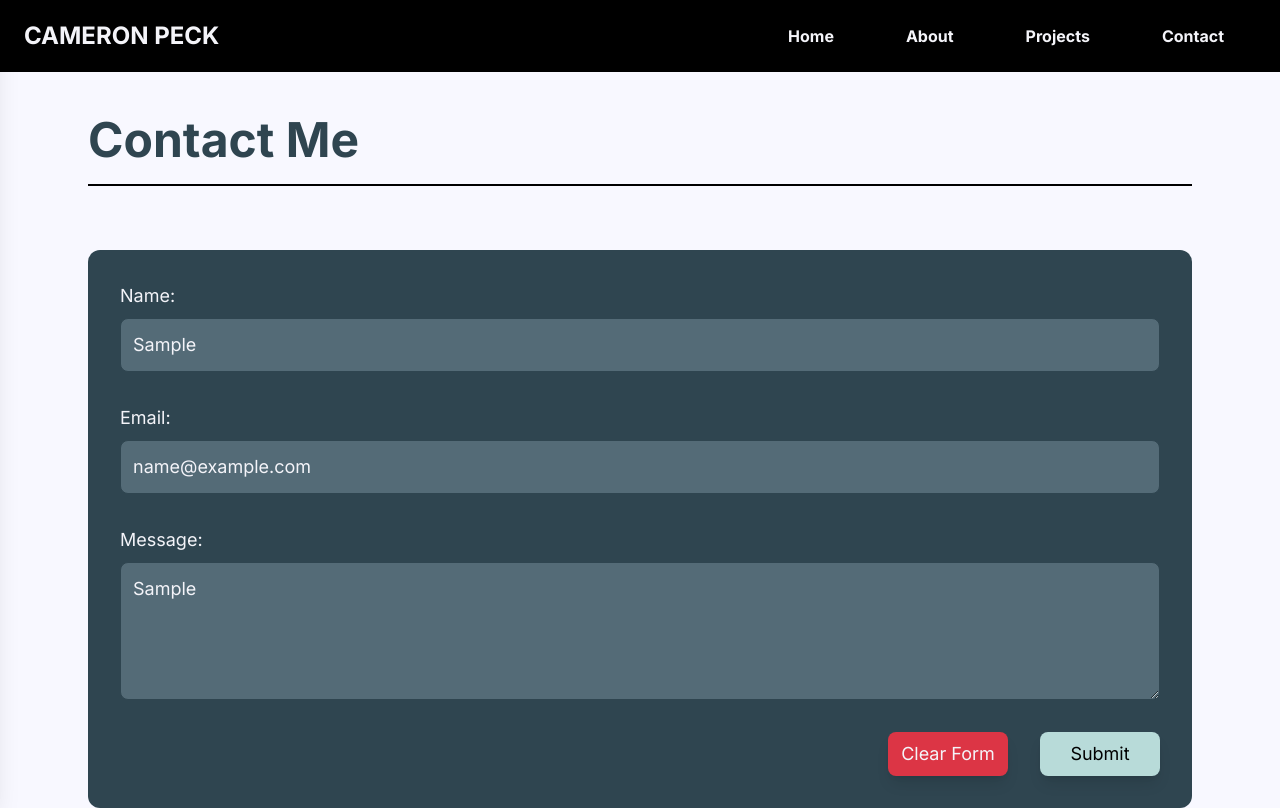
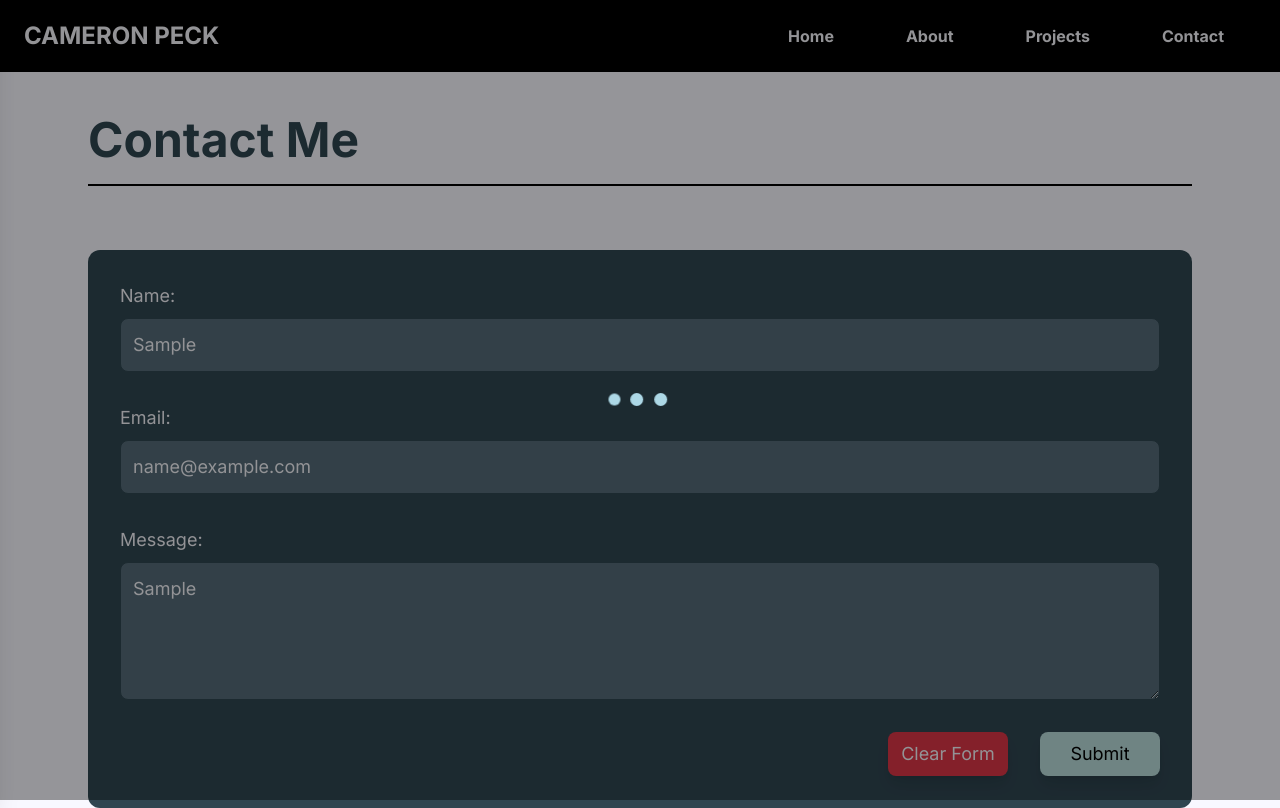
Before and after one commit to cam-peck/portfolio, a Next.js app: page /contact in a window 1280 px wide. Both pictures are taken after typing "Sample", "name@example.com", "Sample" into the empty fields and a click on the button "Submit". Built offline with nearby package versions, Linux system fonts and the light colour scheme; no server answers.

Commit message:
test error handling for route

```diff
--- a/components/contact-form.tsx
+++ b/components/contact-form.tsx
@@ -1,13 +1,13 @@
 import React, { useState } from 'react';
 import TextInput from './inputs/text-input';
 import TextareaInput from './inputs/textarea-input';
+import LoadingSpinner from './loading-spinner';
 
 export default function ContactForm() {
   const [name, setName] = useState<string>('');
   const [email, setEmail] = useState<string>('');
   const [message, setMessage] = useState<string>('');
   const [loading, setLoading] = useState<boolean>(false);
-  const [firebaseError, setFirebaseError] = useState<boolean>(false);
 
   const clearForm = () => {
     setName('');
@@ -26,13 +26,17 @@ export default function ContactForm() {
       body: JSON.stringify({ name, email, message }),
     };
     try {
-      await fetch('/api/firebase', req);
+      const response = await fetch('/api/firebase', req);
+      console.log(response);
+      if (response.status !== 200) {
+        throw new Error();
+      }
       setLoading(false);
       clearForm();
       alert('Submit successful! Thanks for reaching out.');
     } catch (err) {
       setLoading(false);
-      setFirebaseError(true);
+      alert('We encountered an error on our end. Please try to submit again later.');
       console.error(err);
     }
   };
@@ -63,6 +67,7 @@ export default function ContactForm() {
           Submit
         </button>
       </div>
+      {loading ? <LoadingSpinner /> : ''}
     </form>
   );
 }
--- a/components/inputs/text-input.tsx
+++ b/components/inputs/text-input.tsx
@@ -24,6 +24,7 @@ export default function TextInput({ labelText, name, placeholder, value, onChang
         onChange={(event) => onChange(event.target.value)}
         placeholder={placeholder}
         type="text"
+        required
       />
     </div>
   );
--- a/components/inputs/textarea-input.tsx
+++ b/components/inputs/textarea-input.tsx
@@ -22,6 +22,7 @@ export default function TextareaInput({ labelText, name, placeholder, value, onC
         onChange={(event) => onChange(event.target.value)}
         name="message"
         placeholder={placeholder}
+        required
       />
     </div>
   );
--- /dev/null
+++ b/components/loading-spinner.tsx
@@ -0,0 +1,15 @@
+export default function LoadingSpinner() {
+  return (
+    <section
+      data-testid="loading-spinner"
+      className="fixed top-0 left-0 right-0 bottom-0 flex justify-center bg-black bg-opacity-40 items-center z-20"
+    >
+      <div className="lds-ellipsis">
+        <div />
+        <div />
+        <div />
+        <div />
+      </div>
+    </section>
+  );
+}
--- a/pages/api/firebase.ts
+++ b/pages/api/firebase.ts
@@ -22,8 +22,13 @@ const db = getFirestore(app);
 
 export default async function handler(req: NextApiRequest, res: NextApiResponse) {
   const { name, email, message } = req.body;
-  const newContactEntry = doc(collection(db, 'contact-data'));
-  const data = { name, email, message };
-  await setDoc(newContactEntry, data);
-  res.send(data);
+  try {
+    const newContactEntry = doc(collection(db, 'contact-data'));
+    const data = { name, email, message };
+    await setDoc(newContactEntry, data);
+    res.send(data);
+  } catch (err) {
+    console.error(err);
+    throw new Error('We encountered a serverside error.');
+  }
 }
--- a/styles/globals.css
+++ b/styles/globals.css
@@ -23,3 +23,72 @@ html {
 ::-webkit-scrollbar-thumb:hover {
   background-color: rgb(170, 170, 170);
 }
+
+/* Loading Spinner */
+
+.lds-ellipsis {
+  display: inline-block;
+  position: relative;
+  width: 80px;
+  height: 80px;
+}
+
+.lds-ellipsis div {
+  position: absolute;
+  top: 33px;
+  width: 13px;
+  height: 13px;
+  border-radius: 50%;
+  background: lightblue;
+  animation-timing-function: cubic-bezier(0, 1, 1, 0);
+}
+
+.lds-ellipsis div:nth-child(1) {
+  left: 8px;
+  animation: lds-ellipsis1 0.6s infinite;
+}
+
+.lds-ellipsis div:nth-child(2) {
+  left: 8px;
+  animation: lds-ellipsis2 0.6s infinite;
+}
+
+.lds-ellipsis div:nth-child(3) {
+  left: 32px;
+  animation: lds-ellipsis2 0.6s infinite;
+}
+
+.lds-ellipsis div:nth-child(4) {
+  left: 56px;
+  animation: lds-ellipsis3 0.6s infinite;
+}
+
+@keyframes lds-ellipsis1 {
+  0% {
+    transform: scale(0);
+  }
+
+  100% {
+    transform: scale(1);
+  }
+}
+
+@keyframes lds-ellipsis3 {
+  0% {
+    transform: scale(1);
+  }
+
+  100% {
+    transform: scale(0);
+  }
+}
+
+@keyframes lds-ellipsis2 {
+  0% {
+    transform: translate(0, 0);
+  }
+
+  100% {
+    transform: translate(24px, 0);
+  }
+}
```
